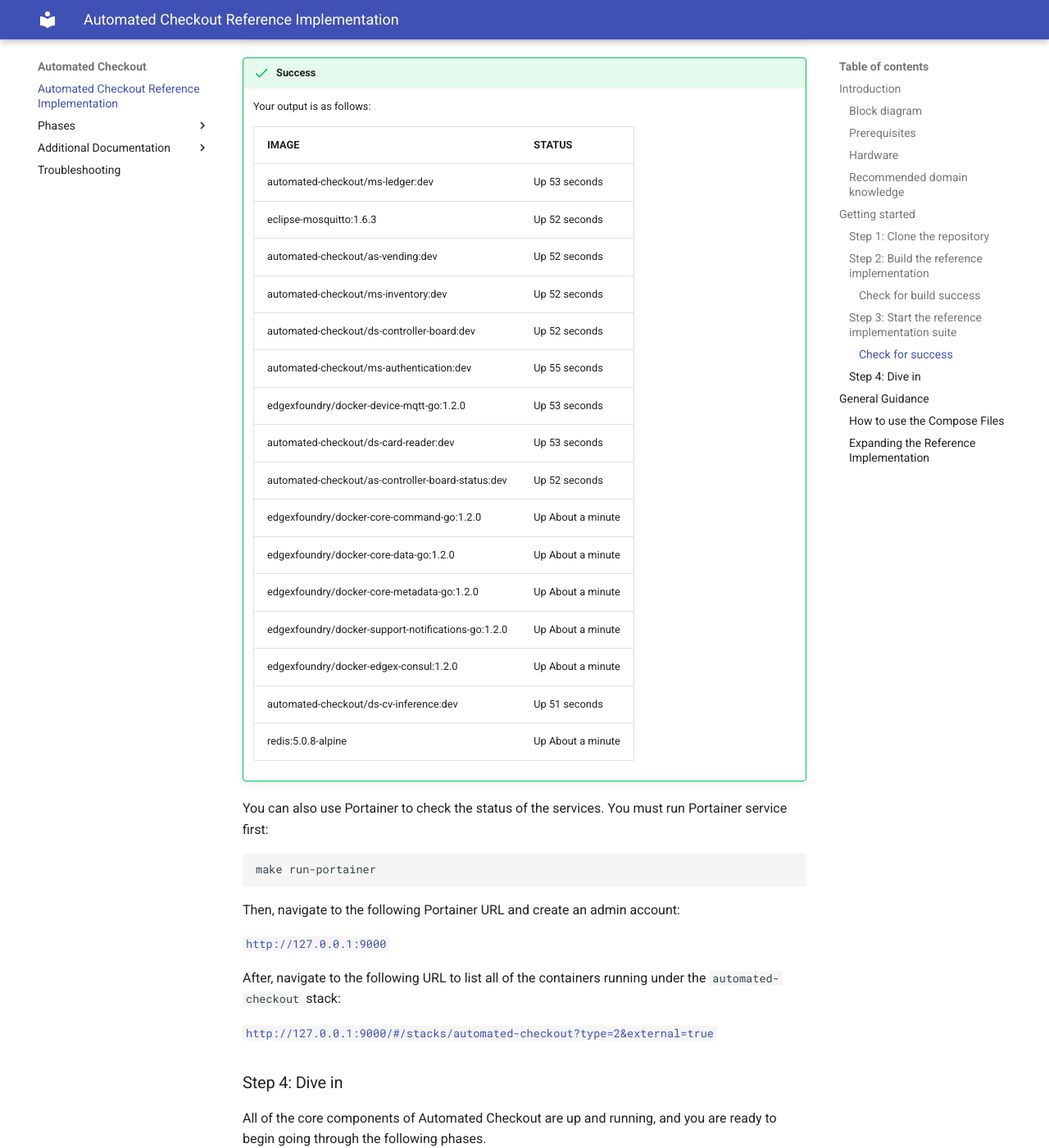
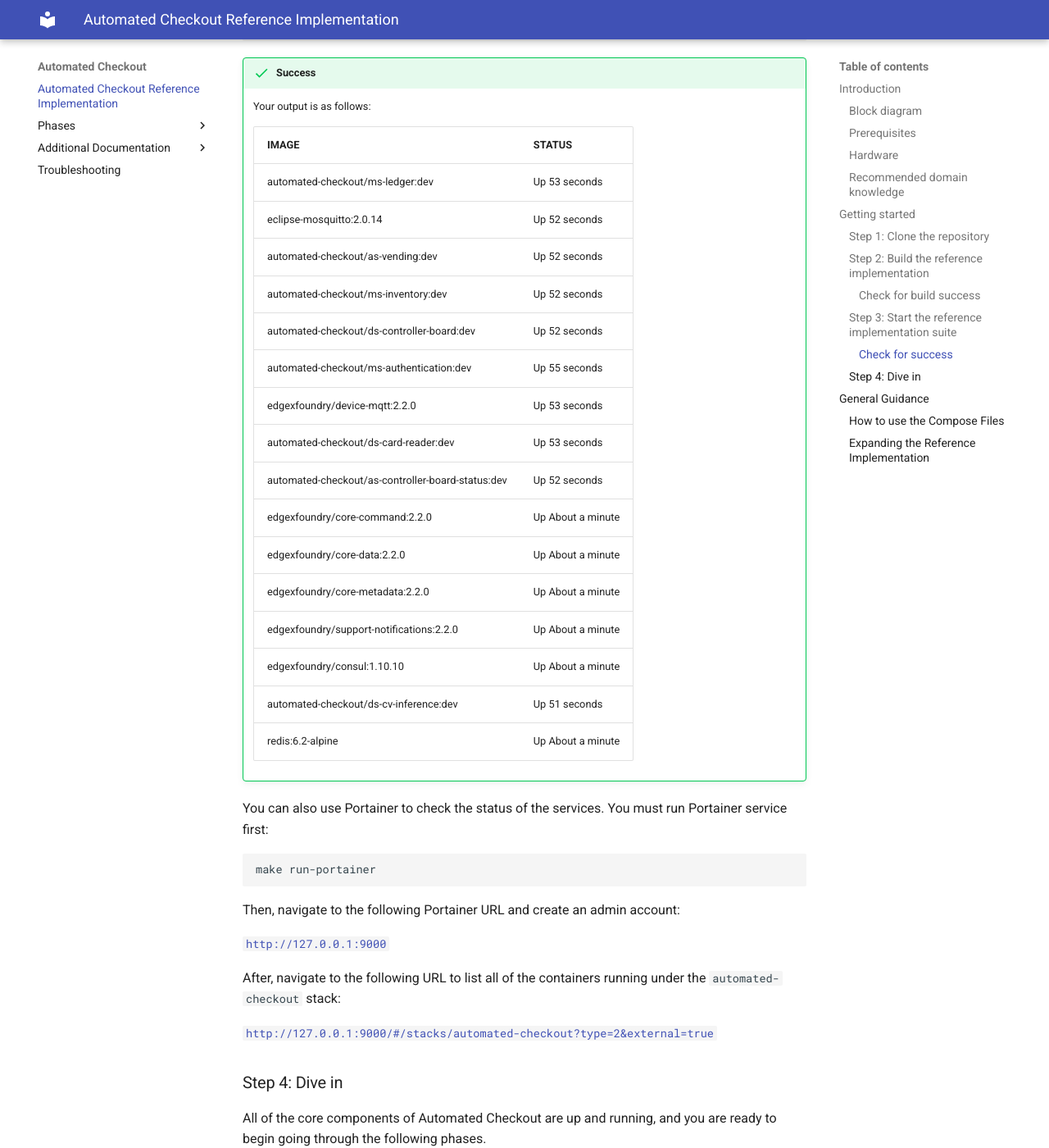
Before and after one commit to intel-retail/automated-vending, an MkDocs documentation site: the page built from docs_src/index.md, in a window 1280 px wide and 1400 px high, scrolled down 4374 px. Shown: the whole window at 82% size. Built offline with MkDocs 1.6.1 and Material for MkDocs 9.7.7, drawn with Linux system fonts in a browser that asks for light colours; comment, search, counter and statistics services are not loaded.

Commit message:
fix: docs after upgrading to Edgex2.2
Signed-off-by: Valina Li <valina.li@intel.com>

```diff
--- a/docs_src/index.md
+++ b/docs_src/index.md
@@ -128,21 +128,21 @@ docker ps --format 'table{{.Image}}\t{{.Status}}'
     | IMAGE                                                | STATUS            |
     |------------------------------------------------------|-------------------|
     | automated-checkout/ms-ledger:dev                     | Up 53 seconds     |
-    | eclipse-mosquitto:1.6.3                              | Up 52 seconds     |
+    | eclipse-mosquitto:2.0.14                             | Up 52 seconds     |
     | automated-checkout/as-vending:dev                    | Up 52 seconds     |
     | automated-checkout/ms-inventory:dev                  | Up 52 seconds     |
     | automated-checkout/ds-controller-board:dev           | Up 52 seconds     |
     | automated-checkout/ms-authentication:dev             | Up 55 seconds     |
-    | edgexfoundry/docker-device-mqtt-go:1.2.0             | Up 53 seconds     |
+    | edgexfoundry/device-mqtt:2.2.0                       | Up 53 seconds     |
     | automated-checkout/ds-card-reader:dev                | Up 53 seconds     |
     | automated-checkout/as-controller-board-status:dev    | Up 52 seconds     |
-    | edgexfoundry/docker-core-command-go:1.2.0            | Up About a minute |
-    | edgexfoundry/docker-core-data-go:1.2.0               | Up About a minute |
-    | edgexfoundry/docker-core-metadata-go:1.2.0           | Up About a minute |
-    | edgexfoundry/docker-support-notifications-go:1.2.0   | Up About a minute |
-    | edgexfoundry/docker-edgex-consul:1.2.0               | Up About a minute |
-    | automated-checkout/ds-cv-inference:dev             | Up 51 seconds     |
-    | redis:5.0.8-alpine                                   | Up About a minute |
+    | edgexfoundry/core-command:2.2.0                      | Up About a minute |
+    | edgexfoundry/core-data:2.2.0                         | Up About a minute |
+    | edgexfoundry/core-metadata:2.2.0                     | Up About a minute |
+    | edgexfoundry/support-notifications:2.2.0             | Up About a minute |
+    | edgexfoundry/consul:1.10.10                          | Up About a minute |
+    | automated-checkout/ds-cv-inference:dev               | Up 51 seconds     |
+    | redis:6.2-alpine                                     | Up About a minute |
 
 You can also use Portainer to check the status of the services. You must run Portainer service first:
 
```
Also changed, not shown: docs_src/automated-checkout-services/device_services.md (+25 -25 lines), docs_src/phases/phase1.md (+6 -6 lines).
